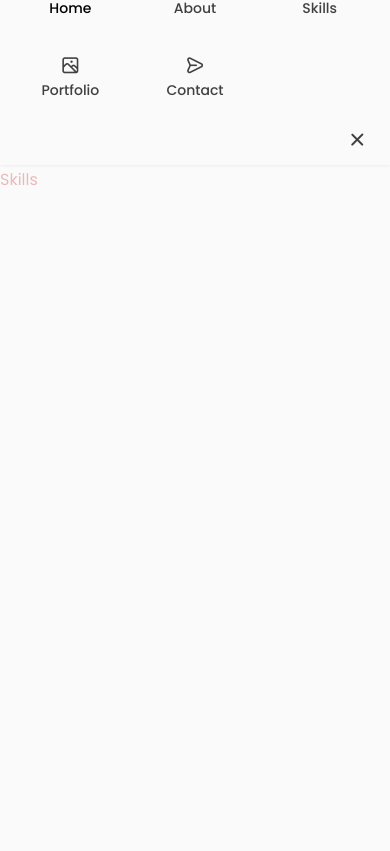
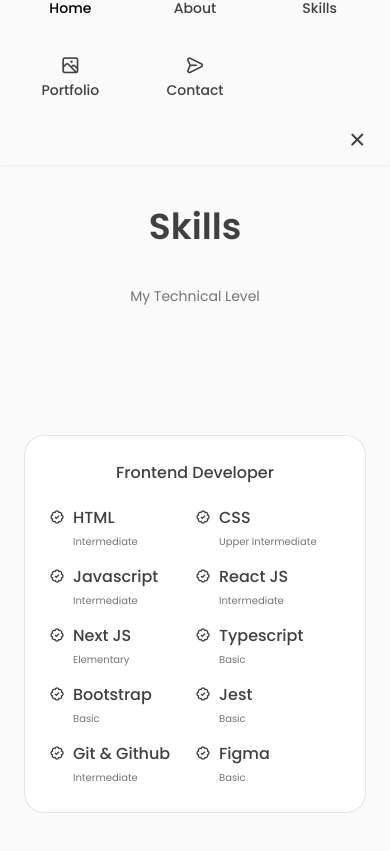
Before and after one commit to JoseLumbantobing/Portfolio, a Next.js app: page / in a window 390 px wide. Shown: the part 1523-2374 px from the top of the page. Before the commit the page ends 1763 px from the top, so only its background shows below. Built offline with nearby package versions, Linux system fonts and the light colour scheme.

Commit message:
Create responsive Skills components

```diff
--- /dev/null
+++ b/src/component/skills/Frontend.jsx
@@ -0,0 +1,83 @@
+import React from 'react'
+
+export const Frontend = () => {
+  return (
+    <div className="skills__content">
+        <h3 className="skills__title">Frontend Developer</h3>
+        <div className="skills__box">
+            <div className="skills__group">
+                <div className="skills__data">
+                    <i class='bx bx-badge-check'></i>
+                    <div>
+                        <h3 className="skills__name">HTML</h3>
+                        <span className="skills__level">Intermediate</span>
+                    </div>
+                </div>
+                <div className="skills__data">
+                    <i class='bx bx-badge-check'></i>
+                    <div>
+                        <h3 className="skills__name">CSS</h3>
+                        <span className="skills__level">Upper Intermediate</span>
+                    </div>
+                </div>
+                <div className="skills__data">
+                    <i class='bx bx-badge-check'></i>
+                    <div>
+                        <h3 className="skills__name">Javascript</h3>
+                        <span className="skills__level">Intermediate</span>
+                    </div>
+                </div>
+                <div className="skills__data">
+                    <i class='bx bx-badge-check'></i>
+                    <div>
+                        <h3 className="skills__name">React JS</h3>
+                        <span className="skills__level">Intermediate</span>
+                    </div>
+                </div>
+                <div className="skills__data">
+                    <i class='bx bx-badge-check'></i>
+                    <div>
+                        <h3 className="skills__name">Next JS</h3>
+                        <span className="skills__level">Elementary</span>
+                    </div>
+                </div>
+                <div className="skills__data">
+                    <i class='bx bx-badge-check'></i>
+                    <div>
+                        <h3 className="skills__name">Typescript</h3>
+                        <span className="skills__level">Basic</span>
+                    </div>
+                </div>
+                <div className="skills__data">
+                    <i class='bx bx-badge-check'></i>
+                    <div>
+                        <h3 className="skills__name">Bootstrap</h3>
+                        <span className="skills__level">Basic</span>
+                    </div>
+                </div>
+                <div className="skills__data">
+                    <i class='bx bx-badge-check'></i>
+                    <div>
+                        <h3 className="skills__name">Jest</h3>
+                        <span className="skills__level">Basic</span>
+                    </div>
+                </div>
+                <div className="skills__data">
+                    <i class='bx bx-badge-check'></i>
+                    <div>
+                        <h3 className="skills__name">Git & Github</h3>
+                        <span className="skills__level">Intermediate</span>
+                    </div>
+                </div>
+                <div className="skills__data">
+                    <i class='bx bx-badge-check'></i>
+                    <div>
+                        <h3 className="skills__name">Figma</h3>
+                        <span className="skills__level">Basic</span>
+                    </div>
+                </div>
+            </div>
+        </div>
+    </div>
+  )
+}
--- a/src/component/skills/Skills.jsx
+++ b/src/component/skills/Skills.jsx
@@ -1,7 +1,15 @@
 import React from 'react'
+import { Frontend } from './Frontend'
 
 export const Skills = () => {
   return (
-    <div>Skills</div>
+    <section className="skills section" id='skills'>
+      <h2 className="section__title">Skills</h2>
+      <span className="section__subtitle">My Technical Level</span>
+
+      <div className="skill__container container grid">
+        <Frontend />
+      </div>
+    </section>
   )
 }
--- a/src/component/skills/skills.css
+++ b/src/component/skills/skills.css
@@ -1,3 +1,73 @@
-div {
-    color: #eababa;
+/* .skills__container {
+    grid-template-columns: max-content;
+    justify-content: center;
+} */
+
+.skills__content {
+    background-color: var(--container-color);
+    border: 1px solid rgba(0, 0, 0, .1);
+    padding: 2rem 4rem;
+    border-radius: 1.25rem;
 }
+
+.skills__title {
+    font-size: var(--normal-font-size);
+    font-weight: var(--font-medium);
+    text-align: center;
+    margin-bottom: 1.5rem;
+}
+
+.skills__box {
+    column-gap: 2rem;
+    justify-content: center;
+}
+
+.skills__group {
+    display: grid;
+    grid-template-columns: repeat(3, 1fr);
+    align-items: center;
+    row-gap: 1rem;
+}
+
+.skills__data {
+    display: flex;
+    column-gap: .5rem;
+}
+
+.skills .bx-badge-check {
+    color: var(--title-color);
+    font-size: 1rem;
+}
+
+.skills__name {
+    font-size: var(--normal-font-size);
+    font-weight: var(--font-medium);
+    line-height: 18px;
+}
+
+.skills__level {
+    font-size: var(--tiny-font-size);
+}
+
+
+/* Breakpoints */
+@media screen and (max-width: 576px) {
+    .skills__content {
+        padding: 1.5rem;
+    }
+
+    .skills__group {
+        grid-template-columns: repeat(2, 1fr);
+    }
+}
+
+@media screen and (max-width: 350px) {
+    .skills__group {
+        grid-template-columns: 1fr;
+        row-gap: .5rem;
+    }
+
+    .skills__name {
+        font-size: var(--small-font-size);
+    }
+}
```
